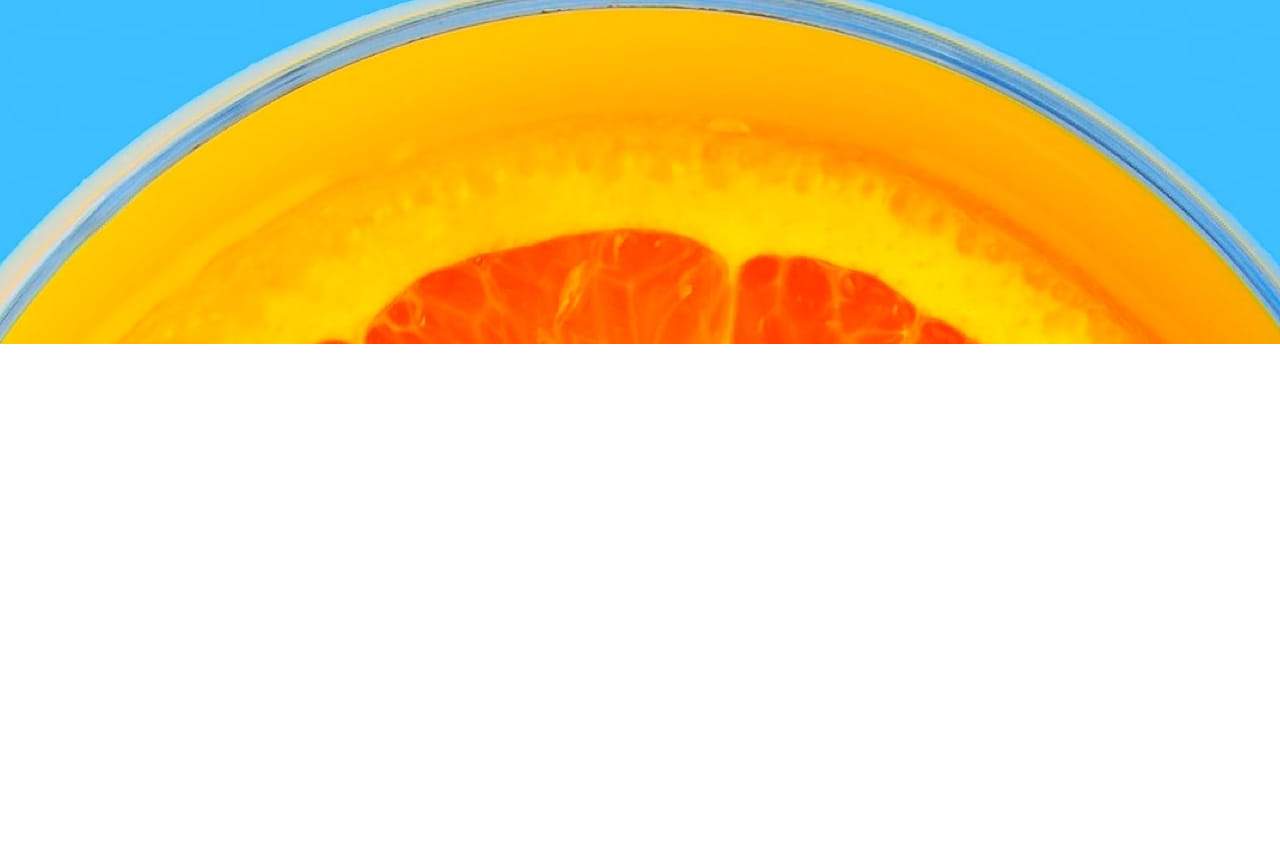
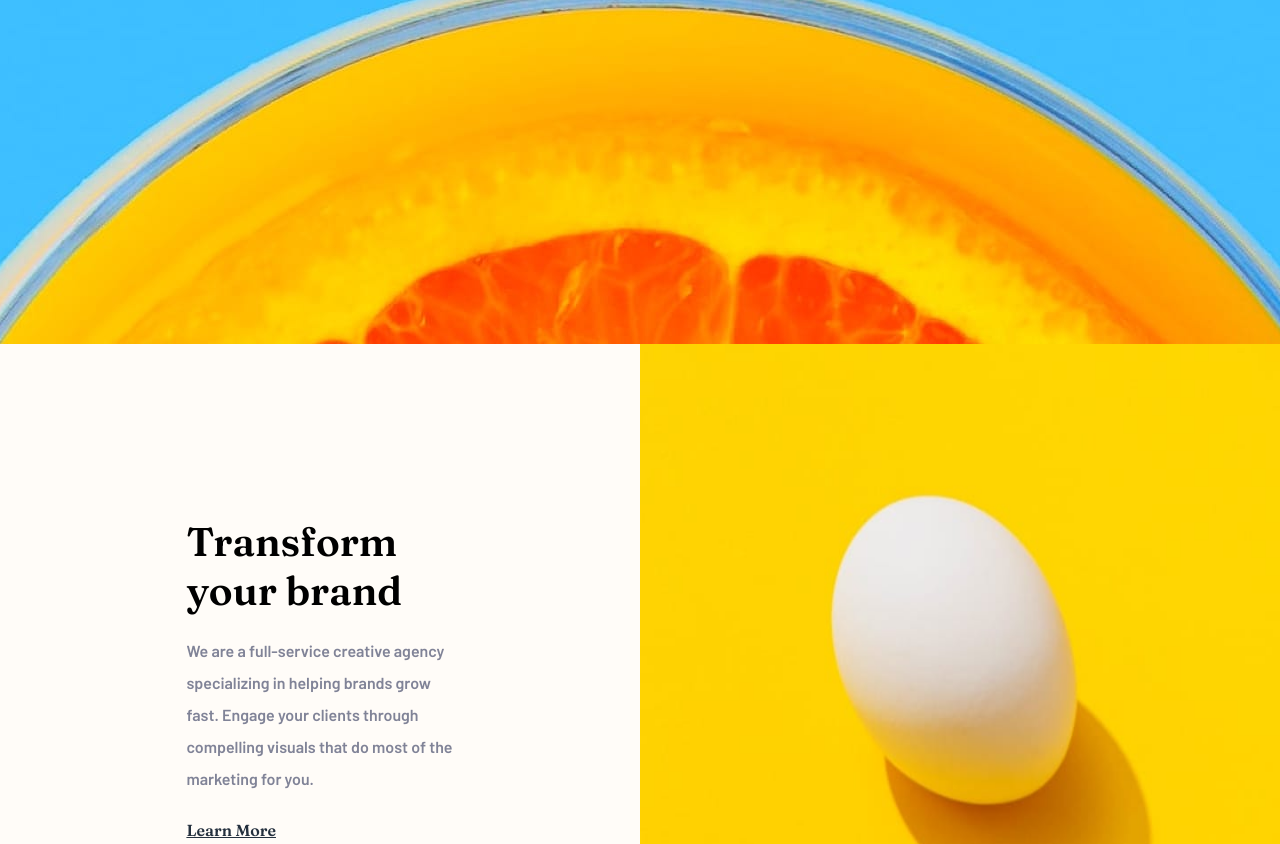
Before and after one commit to JustinJasa/Sunny-Side-Agency, a React (Create React App) app: page / in a window 1280 px wide. Shown: the part 456-1300 px from the top of the page. Before the commit the page ends 800 px from the top, so only its background shows below. Built offline with nearby package versions, Linux system fonts and the light colour scheme.

Commit message:
adding services grid prototype

```diff
--- a/src/App.js
+++ b/src/App.js
@@ -1,5 +1,6 @@
 import React from 'react';
 import Hero from './components/hero/Hero';
+import ServicesGrid from './components/servicesgrid/ServicesGrid';
 
 import './index.css';
 
@@ -7,6 +8,7 @@ function App() {
 	return (
 		<div className="App">
 			<Hero />
+			<ServicesGrid />
 		</div>
 	);
 }
--- /dev/null
+++ b/src/Components/servicesgrid/ServicesGrid.css
@@ -0,0 +1,52 @@
+.services {
+	display: grid;
+	grid-template-columns: repeat(2, 1fr);
+	grid-template-rows: repeat(3, 1fr);
+}
+
+.brand {
+	font-size: 40px;
+	font-weight: bold;
+}
+
+.brand-info {
+	padding: 20px;
+	width: 48%;
+	justify-self: center;
+	align-self: center;
+	margin: 20%;
+}
+
+.description {
+	margin-top: 20px;
+	font-weight: 600;
+	line-height: 2;
+	color: #808397;
+}
+
+.learn-more {
+	margin-top: 25px;
+	font-weight: 600;
+	color: #24303e;
+	text-decoration: underline;
+}
+
+.img-container img {
+	width: 100%;
+	height: 100%;
+	object-fit: fill;
+}
+
+.img-container-words img {
+	width: 100%;
+	height: 100%;
+	object-fit: fill;
+	position: relative;
+}
+
+.service-description {
+	width: 48%;
+	justify-self: center;
+	align-self: center;
+	position: absolute;
+}
--- /dev/null
+++ b/src/Components/servicesgrid/ServicesGrid.js
@@ -0,0 +1,69 @@
+import React from 'react';
+import './ServicesGrid.css';
+import Egg from '../../images/desktop/image-transform.jpg';
+import StandOut from '../../images/desktop/image-stand-out.jpg';
+import GraphicDesign from '../../images/desktop/image-graphic-design.jpg';
+import Photography from '../../images/desktop/image-photography.jpg';
+
+function ServicesGrid() {
+	return (
+		<div className="services">
+			<div className="brand-info">
+				<h3 className="headings brand">Transform your brand</h3>
+				<p className="description">
+					We are a full-service creative agency specializing in helping brands
+					grow fast. Engage your clients through compelling visuals that do most
+					of the marketing for you.
+				</p>
+				<div className="learn-more">
+					<a href="/" className="headings ">
+						Learn More
+					</a>
+				</div>
+			</div>
+			<div className="img-container">
+				<img src={Egg} alt="transform" />
+			</div>
+			<div className="img-container">
+				<img src={StandOut} alt="stand-out" />
+			</div>
+			<div className="brand-info">
+				<h3 className="headings brand">Stand out to the right audience</h3>
+				<p className="description">
+					Using a collaborative formula of designers, researchers, photographers
+					and copywriters, we'll build and extend your brand in digital places
+				</p>
+				<div className="learn-more">
+					<a href="/" className="headings ">
+						Learn More
+					</a>
+				</div>
+			</div>
+			<div className="img-container-words">
+				<img src={GraphicDesign} alt="graphic-design" />
+				<div className="service-description">
+					<h3 className="headings brand">Graphic Design</h3>
+					<p className="description">
+						Great design makes you memorable. We deliver artwork that
+						underscores your brand message and captures potential clients'
+						attention.
+					</p>
+				</div>
+			</div>
+			<div className="img-container-words">
+				<div>
+					<img src={Photography} alt="photography" />
+					<div className="service-description">
+						<h3 className="headings brand">Photography</h3>
+						<p className="description">
+							Increase your credibility by getting the most stunning,
+							high-quality photos that improve your business image
+						</p>
+					</div>
+				</div>
+			</div>
+		</div>
+	);
+}
+
+export default ServicesGrid;
--- a/src/index.css
+++ b/src/index.css
@@ -1,5 +1,6 @@
 :root {
 	font-family: 'Barlow', sans-serif;
+	background-color: #fffcf8;
 }
 
 *,
@@ -14,6 +15,11 @@ body {
 	margin: 0px;
 }
 
+a {
+	text-decoration: none;
+	color: #24303e;
+}
+
 .headings {
 	font-family: 'Fraunces', serif;
 }
```
